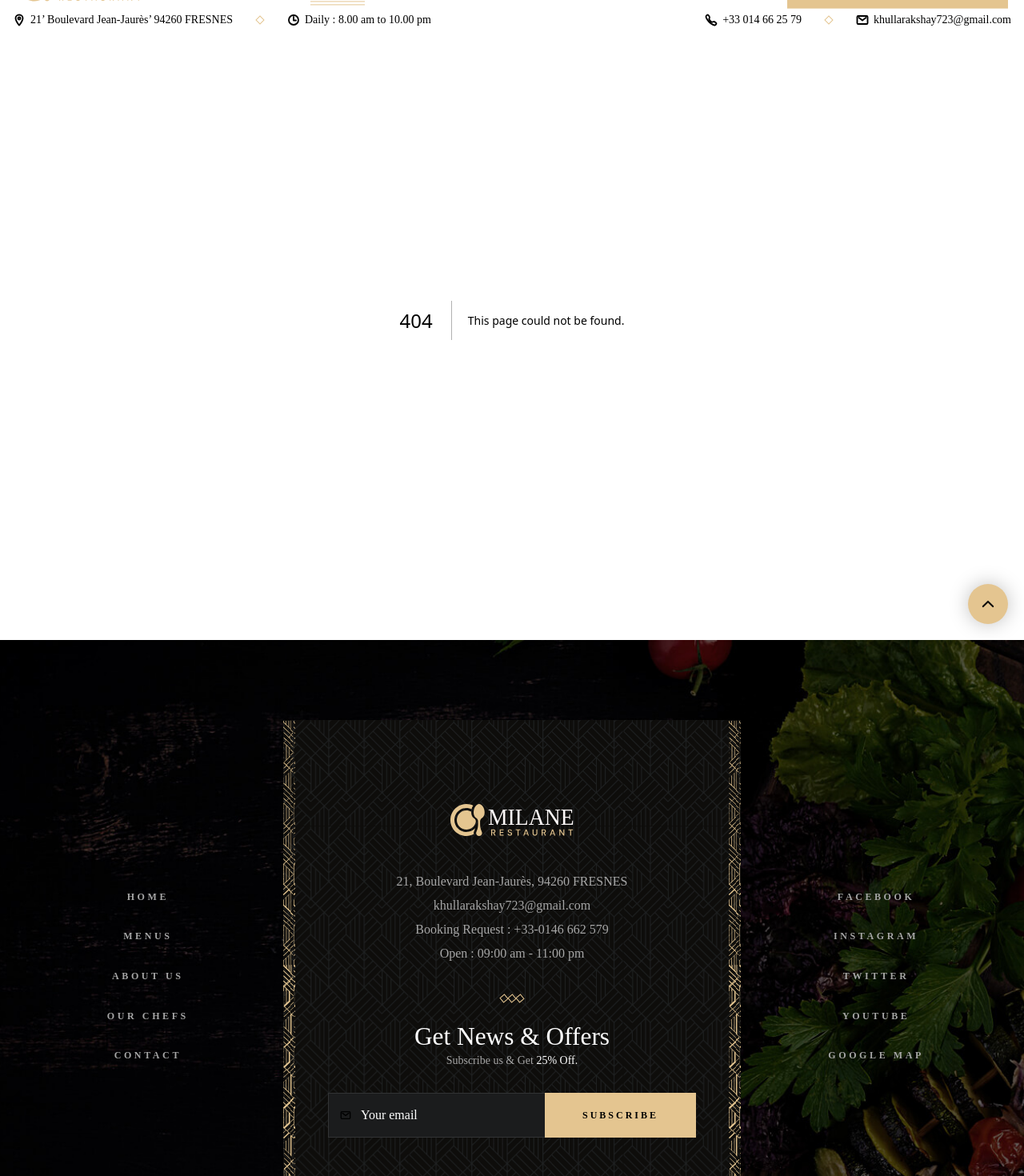
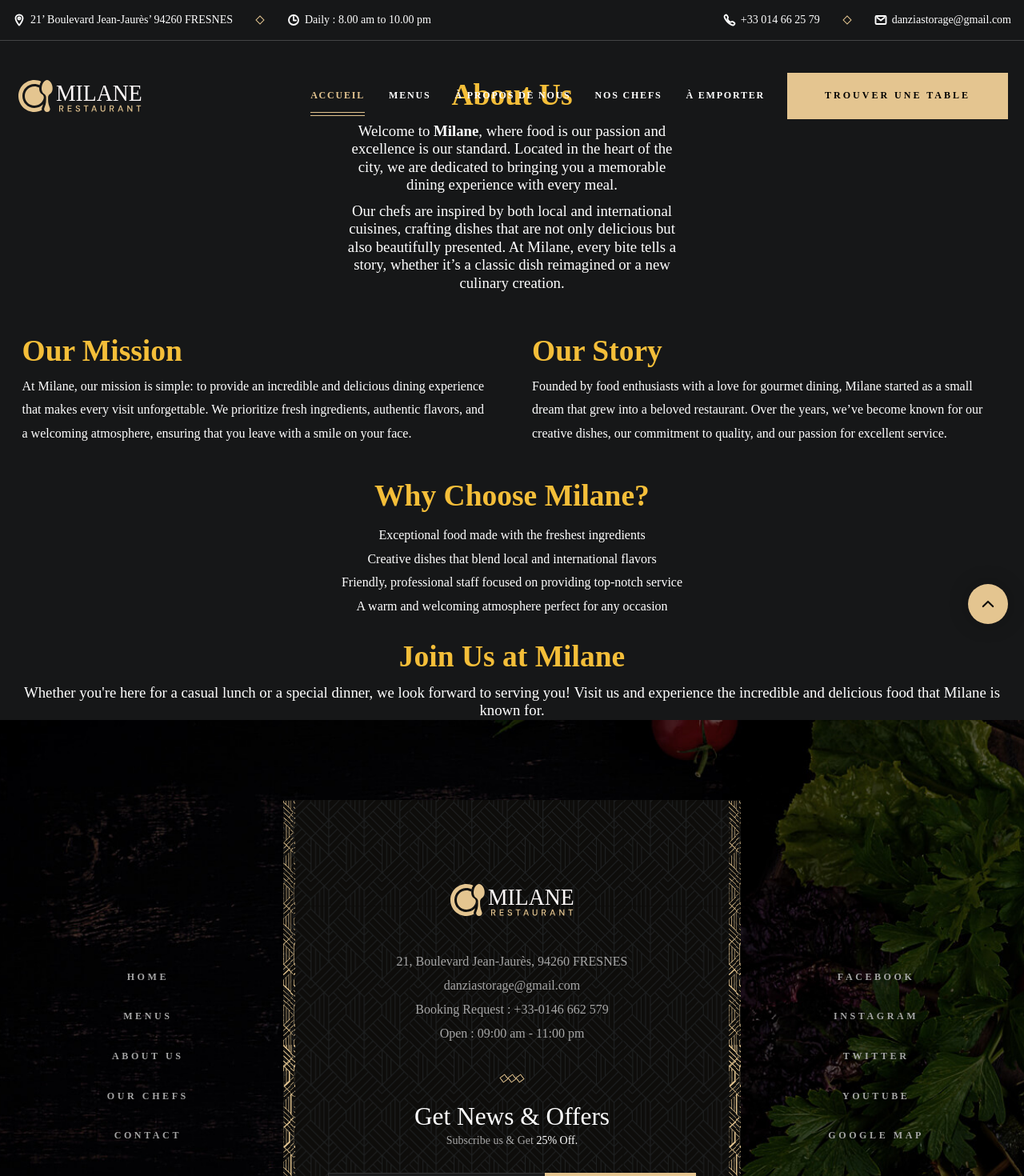
Before and after one commit to Tech-Xposer/Milane, a Next.js app in the folder milane/: page /about in a window 1280 px wide. Before the commit this address had no page. Shown: the top 1470 px of the page at 80% size. Built offline with nearby package versions, Linux system fonts and the light colour scheme; a web font is replaced by a local one.

Commit message:
add links

```diff
--- /dev/null
+++ b/milane/src/app/about/page.js
@@ -0,0 +1,56 @@
+import React from 'react';
+
+const AboutUs = () => {
+  return (
+    <main>
+        <articel>
+    <div className="flex flex-col items-center justify-center  p-5  text-white mt-[100px] md:h-screen w-full  ">
+      <h1 className="text-6xl font-bold text-center mb-6 text-[#F4BE39]">About Us</h1>
+
+      <section className="text-center max-w-2xl mx-auto mb-12">
+        <p className="text-3xl text-[#F4BE39] text-white mb-4">
+          Welcome to <strong>Milane</strong>, where food is our passion and excellence is our standard. Located in the heart of the city, we are dedicated to bringing you a memorable dining experience with every meal.
+        </p>
+        <p className="text-3xl text-[#F4BE39] text-white mb-4">
+          Our chefs are inspired by both local and international cuisines, crafting dishes that are not only delicious but also beautifully presented. At Milane, every bite tells a story, whether it’s a classic dish reimagined or a new culinary creation.
+        </p>
+      </section>
+
+      <section className="grid grid-cols-1 md:grid-cols-2 gap-8">
+        <div className="p-6">
+          <h2 className="text-6xl font-bold mb-4 text-[#F4BE39]">Our Mission</h2>
+          <p className="text-white">
+            At Milane, our mission is simple: to provide an incredible and delicious dining experience that makes every visit unforgettable. We prioritize fresh ingredients, authentic flavors, and a welcoming atmosphere, ensuring that you leave with a smile on your face.
+          </p>
+        </div>
+        <div className="p-6">
+          <h2 className="text-6xl font-bold mb-4 text-[#F4BE39]">Our Story</h2>
+          <p className="text-white">
+            Founded by food enthusiasts with a love for gourmet dining, Milane started as a small dream that grew into a beloved restaurant. Over the years, we’ve become known for our creative dishes, our commitment to quality, and our passion for excellent service.
+          </p>
+        </div>
+      </section>
+
+      <section className="text-center my-12">
+        <h2 className="text-6xl text-[#F4BE39] font-bold mb-6">Why Choose Milane?</h2>
+        <ul className="text-white list-disc list-inside">
+          <li>Exceptional food made with the freshest ingredients</li>
+          <li>Creative dishes that blend local and international flavors</li>
+          <li>Friendly, professional staff focused on providing top-notch service</li>
+          <li>A warm and welcoming atmosphere perfect for any occasion</li>
+        </ul>
+      </section>
+
+      <section className="text-center">
+        <h2 className="text-6xl text-[#F4BE39] font-bold mb-6">Join Us at Milane</h2>
+        <p className="text-3xl text-white">
+          Whether you're here for a casual lunch or a special dinner, we look forward to serving you! Visit us and experience the incredible and delicious food that Milane is known for.
+        </p>
+      </section>
+    </div>
+    </articel>
+    </main>
+  );
+};
+
+export default AboutUs;
--- a/milane/src/app/layout.js
+++ b/milane/src/app/layout.js
@@ -20,15 +20,34 @@
 });
 
 export const metadata = {
-  title: "Milane",
-  description: "Generated by create next app",
-  link: []
+  title: "Milane - Incredible and Delicious Food",
+  description: "Discover Milane, a restaurant offering incredible and delicious food crafted with the finest ingredients. Savor a dining experience that will leave you wanting more.",
+  keywords: ["Milane", "restaurant", "incredible food", "delicious food", "fine dining", "gourmet", "culinary experience", "food lovers"],
+  author: "Milane Restaurant",
+  link: [
+    { rel: "canonical", href: "https://www.milane.com" }
+  ],
+
+  twitter: {
+    card: "summary_large_image",
+    title: "Milane - Incredible and Delicious Food",
+    description: "Indulge in delicious food at Milane, where every dish is crafted with passion and expertise.",
+    images: [
+      {
+        url: "/assets/images/image.png",
+        alt: "Milane Restaurant"
+      }
+    ]
+  }
 };
+
 
 export default function RootLayout({ children }) {
   return (
     <html lang="en">
-      <head></head>
+      <head>
+      <link rel="icon" href="/favicon.svg" sizes="any" />
+      </head>
       <body className="loaded">
         <div className="top">
           {/* <Preloader /> */}
--- a/milane/src/app/page.js
+++ b/milane/src/app/page.js
@@ -25,7 +25,7 @@
         <Services />
         <About />
         <Dishes />
-        <StaticMenu />
+        <StaticMenu toggleMenu={handleToggleMenu}/>
         <Testinomials />
         <Reservation />
         <Features/>
--- a/milane/src/components/Footer.jsx
+++ b/milane/src/components/Footer.jsx
@@ -27,7 +27,7 @@
               href="mailto:Khullarakshay723@gmial.com"
               className="body-4 contact-link"
             >
-              khullarakshay723@gmail.com
+              danziastorage@gmail.com
             </a>
 
             <a href="tel:+330146662579" className="body-4 contact-link">
@@ -129,7 +129,7 @@
             </li>
 
             <li>
-              <a href="#" className="label-2 footer-link hover-underline">
+              <a href="https://maps.app.goo.gl/7xfXpab3E2F7SC5NA?g_st=iwb" className="label-2 footer-link hover-underline">
                 Google Map
               </a>
             </li>
@@ -147,6 +147,16 @@
               Danzia
             </a>
           </p>
+          <p className="copyright">
+            Developed by
+            <a
+              href="https://www.linkedin.com/in/asharma73/"
+              target="_blank"
+              className="link"
+            >
+              Ashutosh Sharma
+            </a>
+          </p>
         </div>
       </div>
     </footer>
--- a/milane/src/components/Header.jsx
+++ b/milane/src/components/Header.jsx
@@ -1,6 +1,7 @@
 "use client";
 import React, { useState, useEffect, useRef } from "react";
 import Image from "next/image";
+import Link from "next/link";
 
 const Header = () => {
   const [navOpen, setNavOpen] = useState(false);
@@ -82,18 +83,18 @@
 
           <ul className="navbar-list">
             <li className="navbar-item">
-              <a
-                href="#home"
+              <Link
+                href="/"
                 className="navbar-link hover-underline active"
                 onClick={toggleNav}
               >
                 <div className="separator" />
                 <span className="span">Accueil</span>
-              </a>
+              </Link>
             </li>
             <li className="navbar-item">
               <a
-                href="#menu"
+                href="/#menu"
                 className="navbar-link hover-underline"
                 onClick={toggleNav}
               >
@@ -103,7 +104,7 @@
             </li>
             <li className="navbar-item">
               <a
-                href="#about"
+                href="/about"
                 className="navbar-link hover-underline"
                 onClick={toggleNav}
               >
@@ -123,7 +124,7 @@
             </li>
             <li className="navbar-item">
               <a
-                href="#"
+                href="/checkout"
                 className="navbar-link hover-underline"
                 onClick={toggleNav}
               >
@@ -159,7 +160,7 @@
         </nav>
 
         {/* Reservation Button */}
-        <a href="#reservation" className="btn btn-secondary">
+        <a href="/#reservation" className="btn btn-secondary">
           <span className="text text-1">Trouver une table</span>
           <span className="text text-2" aria-hidden="true">
             Trouver une table
--- a/milane/src/components/Reservation.jsx
+++ b/milane/src/components/Reservation.jsx
@@ -45,13 +45,10 @@
               <div className="icon-wrapper">
                 <ion-icon name="person-outline" aria-hidden="true" />
                 <select name="person" className="input-field">
-                  <option value="1-person">1 Person</option>
-                  <option value="2-person">2 Person</option>
-                  <option value="3-person">3 Person</option>
-                  <option value="4-person">4 Person</option>
-                  <option value="5-person">5 Person</option>
-                  <option value="6-person">6 Person</option>
-                  <option value="7-person">7 Person</option>
+                  {Array.from({ length: 70 }, (_, i) => i + 1).map((i)=>{
+                    return   <option value="1-person" key={i}>{i} Person</option>
+                  })}
+
                 </select>
                 <ion-icon name="chevron-down" aria-hidden="true" />
               </div>
--- a/milane/src/components/StaticMenu.jsx
+++ b/milane/src/components/StaticMenu.jsx
@@ -1,6 +1,6 @@
 import React from "react";
 
-const StaticMenu = () => {
+const StaticMenu = ({toggleMenu}) => {
   return (
     <section className="section menu" aria-label="menu-label" id="menu">
       <div className="container">
@@ -29,9 +29,9 @@
               <div>
                 <div className="title-wrapper">
                   <h3 className="title-3">
-                    <a href="#" className="card-title">
+                    <span  className="card-title" onClick={toggleMenu}>
                       Murghi tikka
-                    </a>
+                    </span>
                   </h3>
                   <span className="badge label-1">Seasonal</span>
                   <span className="span title-2">€8.00</span>
@@ -64,9 +64,10 @@
               <div>
                 <div className="title-wrapper">
                   <h3 className="title-3">
-                    <a href="#" className="card-title">
+                  <span  className="card-title" onClick={toggleMenu}>
+
                       Mutton Tikka
-                    </a>
+                    </span>
                   </h3>
 
                   <span className="span title-2">€9.00</span>
@@ -98,9 +99,10 @@
               <div>
                 <div className="title-wrapper">
                   <h3 className="title-3">
-                    <a href="#" className="card-title">
+                  <span  className="card-title" onClick={toggleMenu}>
+
                       Fish Curry
-                    </a>
+                    </span>
                   </h3>
 
                   <span className="span title-2">€10.50</span>
@@ -132,9 +134,10 @@
               <div>
                 <div className="title-wrapper">
                   <h3 className="title-3">
-                    <a href="#" className="card-title">
+                  <span  className="card-title" onClick={toggleMenu}>
+
                       Prawns masala
-                    </a>
+                    </span>
                   </h3>
 
                   <span className="badge label-1">New</span>
@@ -169,9 +172,9 @@
               <div>
                 <div className="title-wrapper">
                   <h3 className="title-3">
-                    <a href="#" className="card-title">
+                  <span  className="card-title" onClick={toggleMenu}>
                       Jhinga korma
-                    </a>
+                    </span>
                   </h3>
 
                   <span className="span title-2">€17.00</span>
@@ -204,9 +207,10 @@
               <div>
                 <div className="title-wrapper">
                   <h3 className="title-3">
-                    <a href="#" className="card-title">
+                  <span  className="card-title" onClick={toggleMenu}>
+
                       Palak Paneer
-                    </a>
+                    </span>
                   </h3>
 
                   <span className="span title-2">€8.00</span>
@@ -226,12 +230,12 @@
           <span className="span">11:00 pm</span>
         </p>
 
-        <a href="#" className="btn btn-primary">
+        <button href="" className="btn btn-primary" onClick={toggleMenu}>
           <span className="text text-1">View All Menu</span>
           <span className="text text-2" aria-hidden="true">
             View All Menu
           </span>
-        </a>
+        </button>
 
         <img
           src="./assets/images/shape-5.png"
--- a/milane/src/components/TopBar.jsx
+++ b/milane/src/components/TopBar.jsx
@@ -25,13 +25,13 @@
         </a>
         <div className="separator" />
         <a
-          href="mailto:khullarakshay723@gmail.com"
+          href="mailto:danziastorage@gmail.com"
           className="topbar-item link"
         >
           <div className="icon">
             <ion-icon name="mail-outline" aria-hidden="true" />
           </div>
-          <span className="span">khullarakshay723@gmail.com</span>
+          <span className="span">danziastorage@gmail.com</span>
         </a>
       </div>
     </div>
```
Also changed, not shown: milane/public/assets/images/image.png (added), milane/public/favicon.svg (added).
